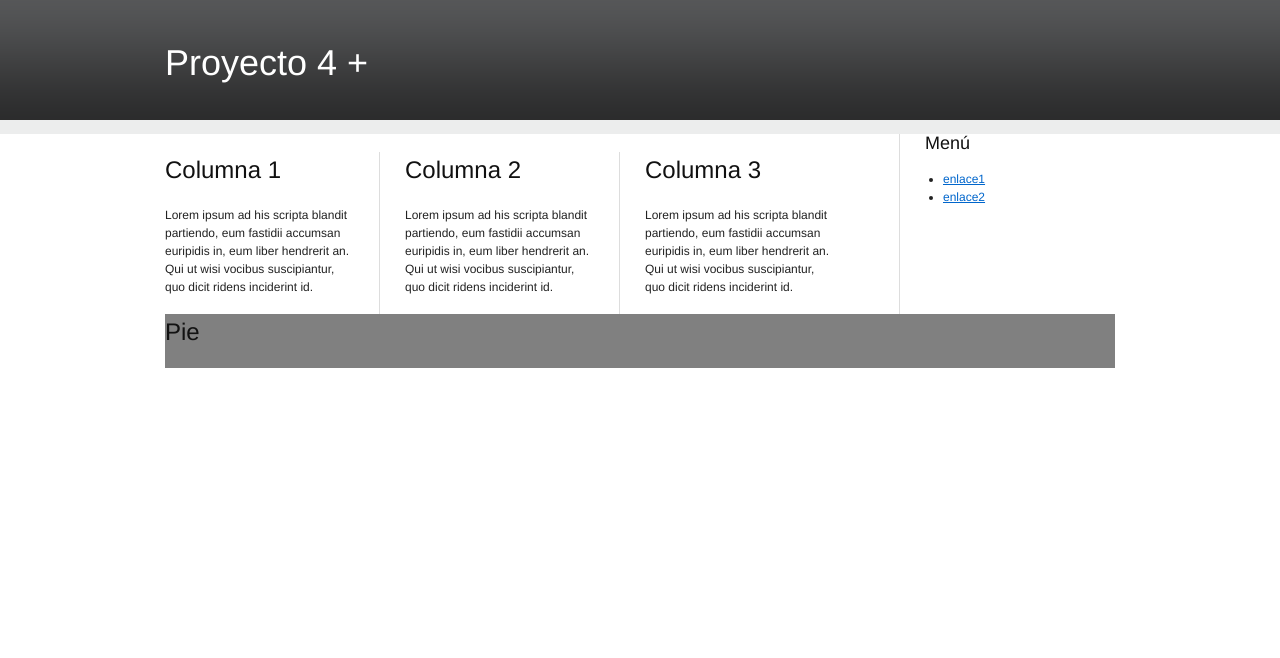
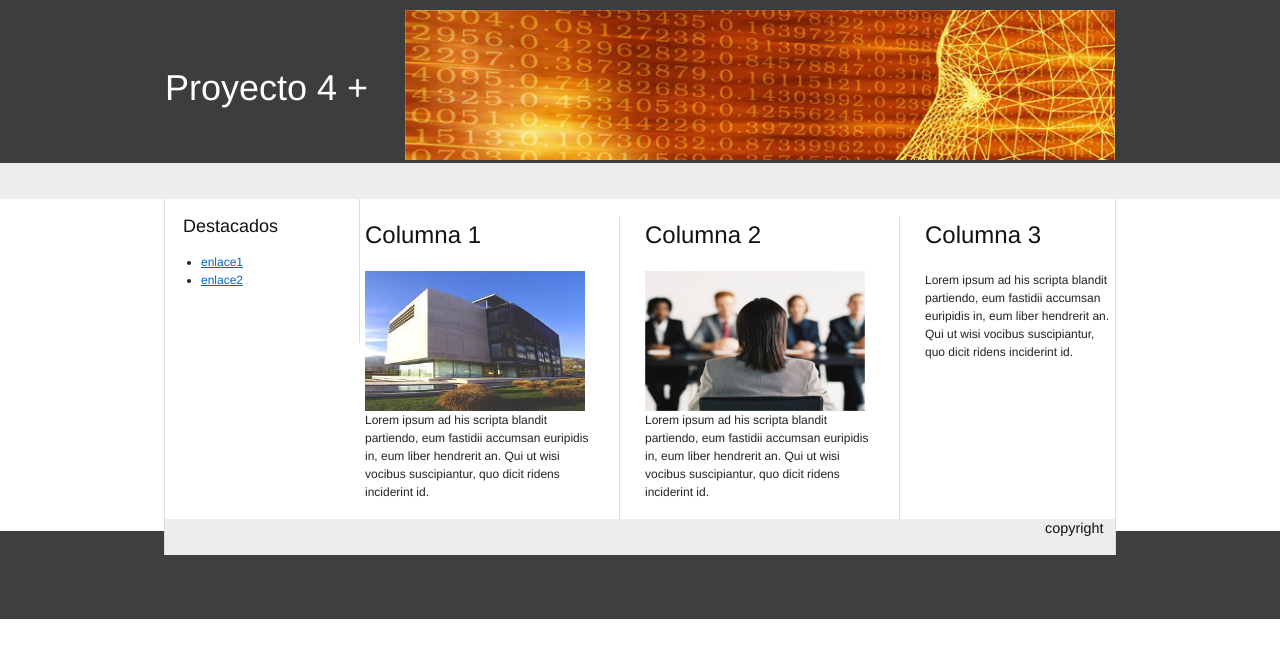
Before and after one commit to davidnegreira/proyecto4plus, a PHP site: page /application/layouts/layout.php in a window 1280 px wide. Shown: the top 658 px of the page. Run offline with PHP 8.4, Linux system fonts and the light colour scheme; the template is opened without the code that fills it, so the values that code supplies are empty.

Commit message:
Modificado Bootstrap para recoger el controlador de la URI Modificado el diseño del layout Añadadio el fichero .htaccess con la misma configuracion que en el ejemplo de Zend Añadidas nuevas imagenes

```diff
--- a/application/layouts/layout.php
+++ b/application/layouts/layout.php
@@ -17,23 +17,44 @@
 <!-- Las columnas miden 30px. Se pueden agrupar. El tamaño resultantes lo da la siguente formula: anchura = (columnas_que_unimos * 40) - 10 -->
 
 <!-- Contenedor Principal de la Pagina -->
-<div class="container">
+<div class="container" id="contenedor">
 	<div class="span-24 last" id="cabecera">
+		<div class="span-6" id="logo">
 			<h1>Proyecto 4 +</h1>
 		</div>
 
-	<div class="span-18 colborder">
+		<div class="span-18 last" id="cab-imagenes">
+			<img src="/assets/imgcab.jpg" width="710" height="150" alt="imagen cabecera">
+		</div>
+
+	</div>
+
+	<div class="span-24 last border-right border-left" id="cuerpo">
+
+		<div class="span-5 border" id="menu">
+			<div class="contenido-izq">
+				<h3>Destacados</h3>
+				<ul>
+				<li><a>enlace1</a></li>
+				<li><a>enlace2</a></li>
+				</ul>
+			</div>
+		</div>
+
+		<div class="span-19 last">
 			<p>
 				<?php echo $content?>
 			</p>
 
-		<div class="span-5 colborder">
+			<div class="span-6 colborder">
 				<h2>Columna 1</h2>
+				<img src="/assets/imgcol1.jpg" width="220" height="140" alt="imagen col1">
 				<p>Lorem ipsum ad his scripta blandit partiendo, eum fastidii accumsan euripidis in, eum liber hendrerit an. Qui ut wisi vocibus suscipiantur, quo dicit ridens inciderint id. </p>
 			</div>
 
-		<div class="span-5 colborder">
+			<div class="span-6 colborder">
 				<h2>Columna 2</h2>
+				<img src="/assets/imgcol2.jpg" width="220" height="140" alt="imagen col2">
 				<p>Lorem ipsum ad his scripta blandit partiendo, eum fastidii accumsan euripidis in, eum liber hendrerit an. Qui ut wisi vocibus suscipiantur, quo dicit ridens inciderint id. </p>
 			</div>
 
@@ -43,20 +64,15 @@
 			</div>
 		</div>
 
-	<div class="span-5 last" id="menu">
-		<div>
-			<h3>Menú</h3>
-			<ul>
-			<li><a>enlace1</a></li>
-			<li><a>enlace2</a></li>
-			</ul>
-		</div>
+		<div class="span-24 border-right border-left last" id="pie">
+			<h4 class="prepend-22">copyright</h4>
 		</div>
 
-	<div class="span-24 last" id="pie">
-		<h2>Pie</h2>
 	</div>
+
 </div>
+
+<div id="pie_pagina">&nbsp;</div>
 
 </body>
 </html>
--- a/public/index.php
+++ b/public/index.php
@@ -6,7 +6,6 @@ defined('APPLICATION_PATH')
 // Añade el fichero de arraque de la aplicacion
 require_once APPLICATION_PATH."/Bootstrap.php";
 
-
 $boot=new Bootstrap();
 
 $boot->run();
--- a/public/styles/layout.css
+++ b/public/styles/layout.css
@@ -1,8 +1,17 @@
-#cabecera
+#contenedor
 {
-	padding-top:45px;
-	padding-bottom: 35px;
 
+}
+
+#logo
+{
+	padding-top:70px;
+	padding-bottom: 75px;
+}
+
+#cab-imagenes
+{
+	padding-top:10px;
 }
 
 #cabecera h1
@@ -10,12 +19,39 @@
 	color:white;
 }
 
+#cuerpo
+{
+	margin-bottom: -24px;
+    position: relative;
+	overflow:hidden;
+}
+
 #pie
 {
-	background-color:gray;
+	background-color:#ededed;
+}
+
+#pie_pagina
+{
+	background-color:#3f3f3f;
+	clear: both;
+    padding-top: 70px;
+    z-index: 1;
 }
 
 body
 {
-	background:white url(/assets/headerbar.png) left top repeat-x;
+	background:white url(/assets/back.jpg) left top repeat-x;
 }
+
+.border-left {
+	border-left: 1px solid #ddd;
+	margin-left: -1px;
+}
+
+.border-right {
+	border-right: 1px solid #ddd;
+	margin-right: -1px;
+}
+
+.contenido-izq {padding:1.5em;margin-bottom:1.5em}
```
Also changed, not shown: application/Bootstrap.php (+43 -3 lines), public/.htaccess (added), public/assets/back.jpg (added), public/assets/imgcab.jpg (added), public/assets/imgcol1.jpg (added), public/assets/imgcol2.jpg (added). Lines whose indentation alone changed are shown as unchanged.
